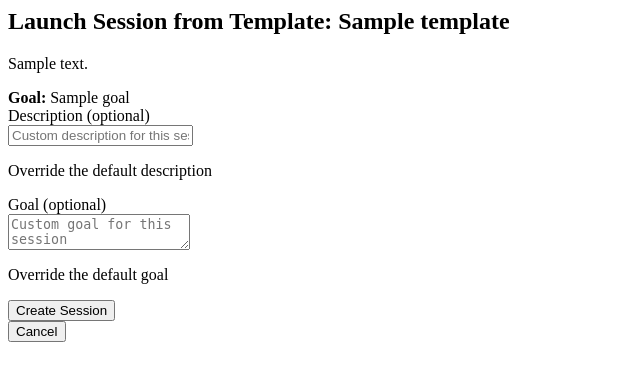
After one commit to wesnick/bikeshed, a Python web app: template templates/components/session_template_form.html.j2 in a window 1280 px wide. The commit adds this page. Shown: the top 381 px of the page, without its empty margins (0-640 px from the left). Run offline with Jinja, Linux system fonts and the light colour scheme; the template is opened without the code that fills it: most values are stand-ins (such as "Sample title", 1, 10 or a date in 2020).

Commit message:
feat: Add session templates to left sidebar with launch form
This commit introduces a new section in the left sidebar to allow users to launch sessions from pre-defined templates.

It includes:

- A dedicated section to display available session templates.
- Each template includes a link to create a session from it.
- A form to create a new session from a template, allowing users to override the template's default description and goal.
- The form redirects to the newly created session page.

Key changes:

- Added `session_templates` to the `left_sidebar_component` function.
- Created `session_template_form.html.j2` template.
- Added the `/session-template/{template_name}/create` route.

```diff
--- /dev/null
+++ b/templates/components/session_template_form.html.j2
@@ -0,0 +1,47 @@
+<div class="box">
+  <h2 class="title is-4">Launch Session from Template: {{ template.name }}</h2>
+
+  {% if template.description %}
+    <p class="subtitle">{{ template.description }}</p>
+  {% endif %}
+
+  {% if template.goal %}
+    <div class="block">
+      <strong>Goal:</strong> {{ template.goal }}
+    </div>
+  {% endif %}
+
+  <form
+    hx-post="/session-template/{{ template_name }}/create"
+    hx-target="#dashboard"
+    hx-push-url="true"
+  >
+    <div class="field">
+      <label class="label">Description (optional)</label>
+      <div class="control">
+        <input class="input" type="text" name="description" placeholder="Custom description for this session">
+      </div>
+      <p class="help">Override the default description</p>
+    </div>
+
+    <div class="field">
+      <label class="label">Goal (optional)</label>
+      <div class="control">
+        <textarea class="textarea" name="goal" placeholder="Custom goal for this session"></textarea>
+      </div>
+      <p class="help">Override the default goal</p>
+    </div>
+
+    <div class="field is-grouped">
+      <div class="control">
+        <button class="button is-primary" type="submit">Create Session</button>
+      </div>
+      <div class="control">
+        <button class="button is-light"
+          hx-get="/components/left-sidebar"
+          hx-target="#left-sidebar"
+          type="button">Cancel</button>
+      </div>
+    </div>
+  </form>
+</div>
```
Also changed, not shown: src/main.py (+55 -0 lines), templates/components/left_sidebar.html.j2 (+17 -0 lines).
